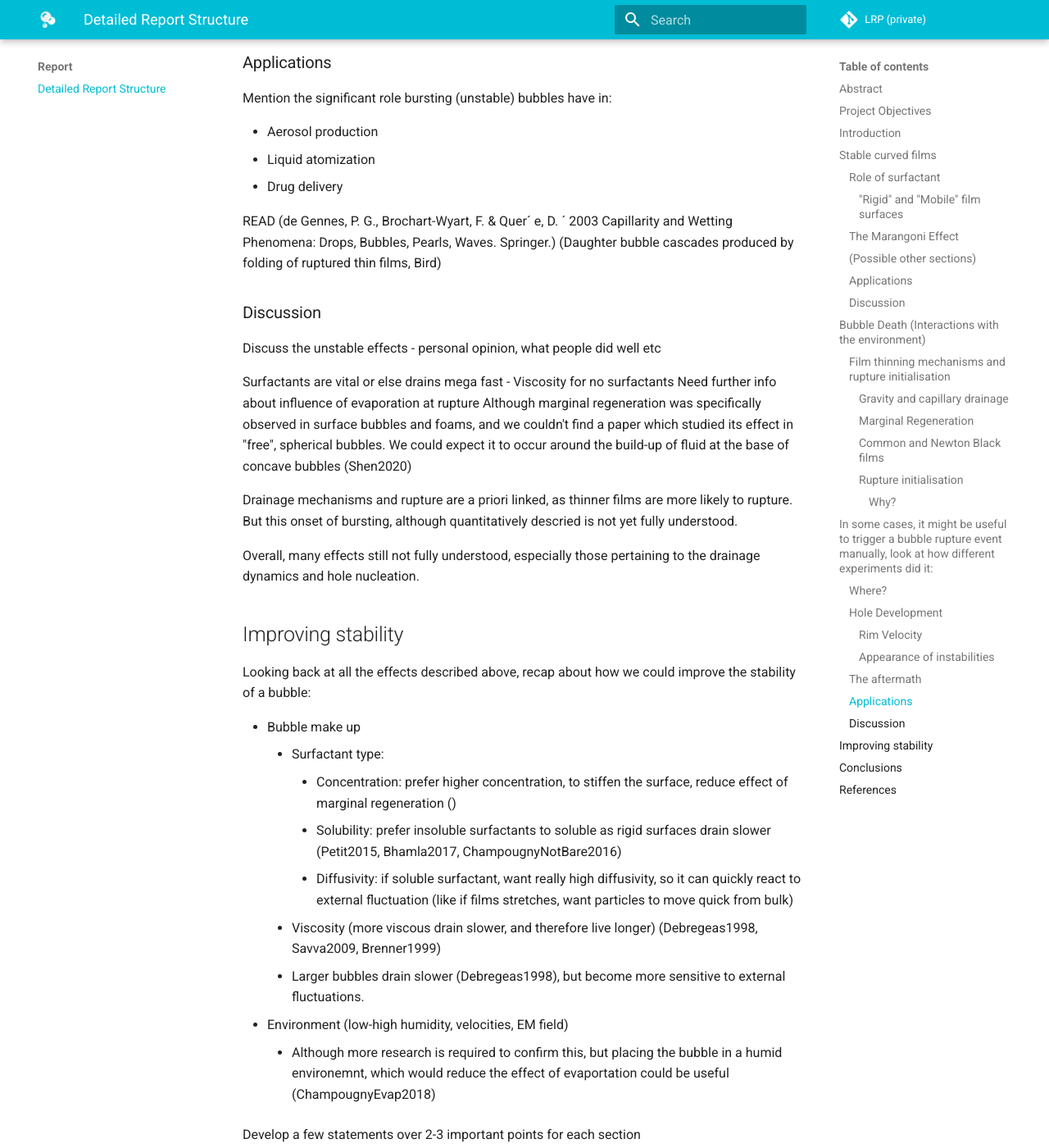
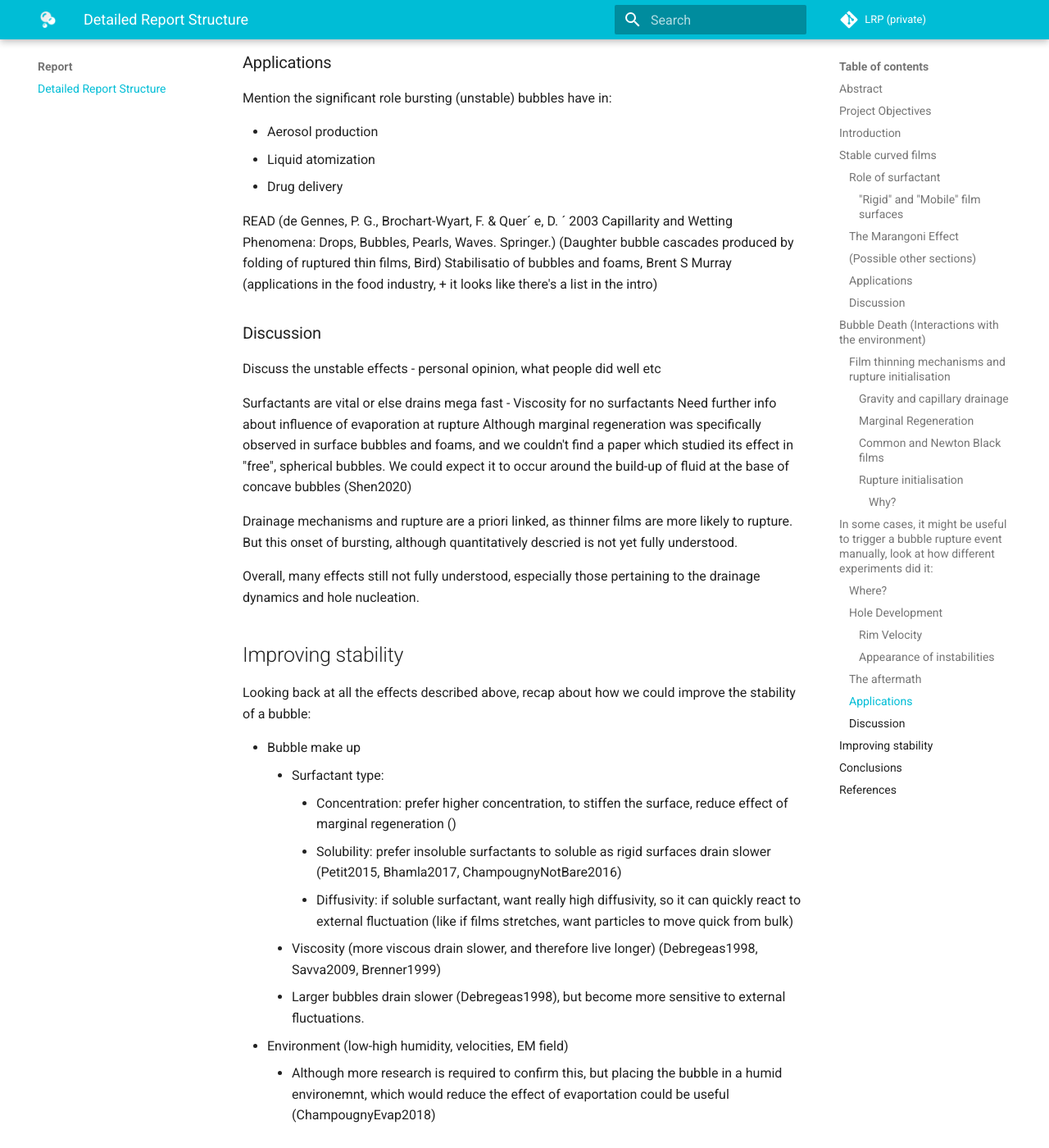
Before and after one commit to RabidSheep55/LRP, an MkDocs documentation site: the page built from Content/Structure.md, in a window 1280 px wide and 1400 px high, scrolled down 7135 px. Shown: the whole window at 82% size. Built offline with MkDocs 1.6.1 and Material for MkDocs 9.7.7, drawn with Linux system fonts in a browser that asks for light colours; comment, search, counter and statistics services are not loaded.

Commit message:
safety commit

```diff
--- a/Content/Structure.md
+++ b/Content/Structure.md
@@ -219,6 +219,7 @@ Mention the significant role bursting (unstable) bubbles have in:
 
 READ (de Gennes, P. G., Brochart-Wyart, F. & Quer´ e, D. ´ 2003 Capillarity and Wetting Phenomena: Drops, Bubbles, Pearls, Waves. Springer.)
 (Daughter bubble cascades produced by folding of ruptured thin films, Bird)
+Stabilisatio of bubbles and foams, Brent S Murray (applications in the food industry, + it looks like there's a list in the intro)
 
 ### Discussion
 Discuss the unstable effects - personal opinion, what people did well etc
```
Also changed, not shown: other parts of Content/Structure.md (+2 -0 lines), Content/papers.bib (+10 -1 lines), 1 other file.
